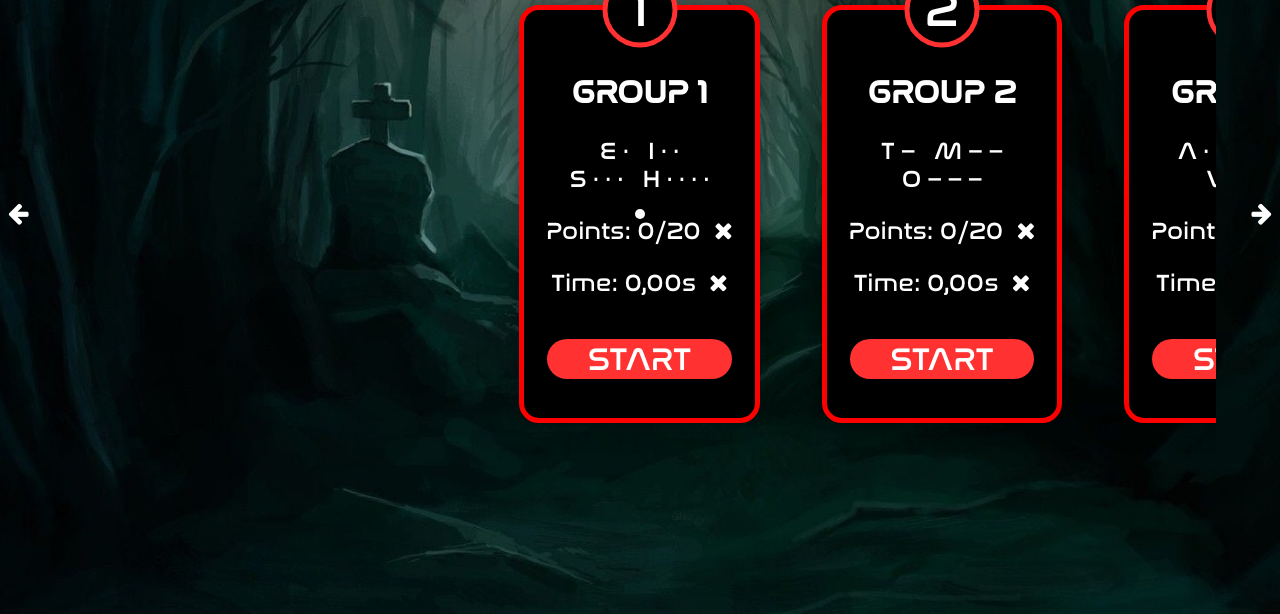
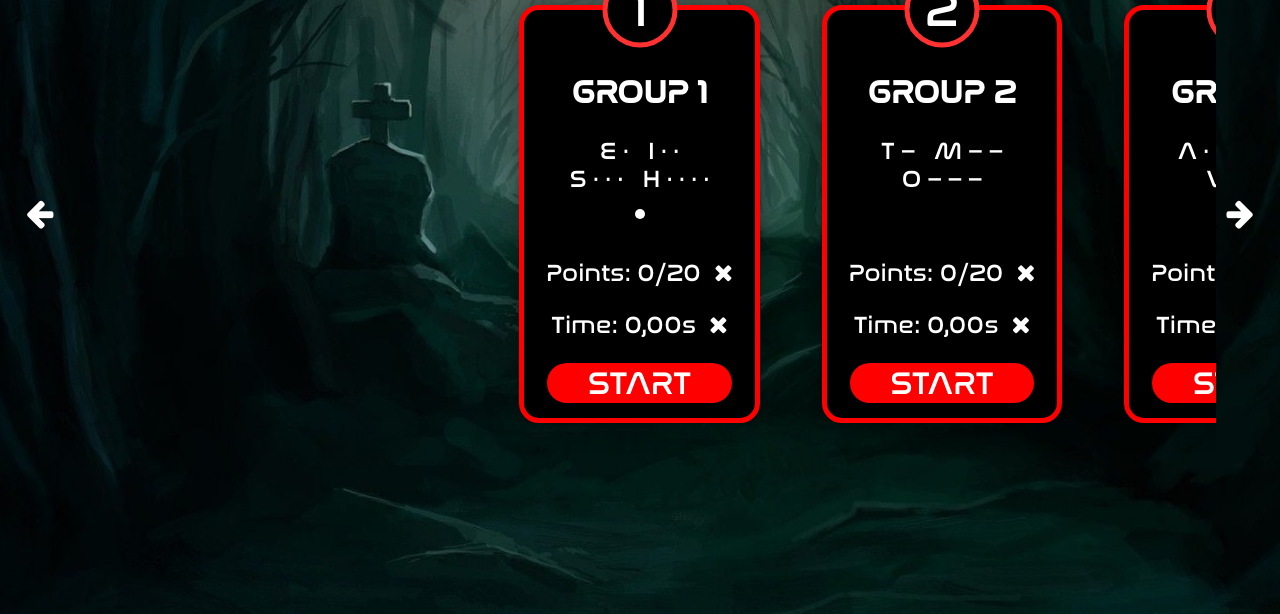
Before and after one commit to Cvetaca/MORSE, a Flask app: page /dev in a window 1280 px wide. Shown: the part 186-800 px from the top of the page. Run offline with Flask 3, Linux system fonts and the light colour scheme.

Commit message:
Finished game levels

```diff
--- a/templates/game.html
+++ b/templates/game.html
@@ -171,11 +171,12 @@
             height: 40px;
             margin-bottom: 10px;
             font-size: 32px;
-            background-color: #FF3131;
+            background-color: red;
             border: none;
             color: white;
             cursor: pointer;
             font-family: nasalization-rg;
+            transition: background-color 0.5s;
         }
 
         .game-button:hover {
@@ -190,9 +191,9 @@
             z-index: 1;
             border: none;
             color: white;
-            font-size: 24px;
+            font-size: 32px;
             cursor: pointer;
-            left: 2px;
+            left: 20px;
         }
         .buttonRight {
             position: fixed;
@@ -202,9 +203,9 @@
             z-index: 1;
             border: none;
             color: white;
-            font-size: 24px;
+            font-size: 32px;
             cursor: pointer;
-            right: 2px;
+            right: 20px;
         }
 
         .scroll-buttons button.right {
@@ -260,112 +261,138 @@
             <br><br>
             <h2>GROUP 1</h2>
             <p>E &centerdot;  &nbsp; I &centerdot; &centerdot;<br>S &centerdot; &centerdot; &centerdot; &nbsp; H &centerdot; &centerdot; &centerdot; &centerdot;</p>
+            <br>
             <p>Points: <span id="L1">0</span>/20 &nbsp;<i class="fa fa-times"></i></p>
             <p>Time: <span id="L1T">0,00</span>s &nbsp;<i class="fa fa-times"></i></p>
-            <br>
             <button class="game-button">START</button>
         </div>
         <div class="card" data-level="2"> <!-- Added data-level attribute -->
             <br><br>
             <h2>GROUP 2</h2>
             <p>T &ndash; &nbsp; M 	&ndash;	&ndash;<br>O 	&ndash;	&ndash;	&ndash;</p>
+            <br>
             <p>Points: <span id="L1">0</span>/20 &nbsp;<i class="fa fa-times"></i></p>
             <p>Time: <span id="L1T">0,00</span>s &nbsp;<i class="fa fa-times"></i></p>
-            <br>
             <button class="game-button">START</button>
         </div>
         <div class="card" data-level="3"> <!-- Added data-level attribute -->
             <br><br>
             <h2>GROUP 3</h2>
             <p>A &centerdot; &ndash; &nbsp; U 	&centerdot; &centerdot; &ndash;<br>V 	&centerdot; &centerdot; &centerdot; &ndash;</p>
+            <br>
             <p>Points: <span id="L1">0</span>/20 &nbsp;<i class="fa fa-times"></i></p>
             <p>Time: <span id="L1T">0,00</span>s &nbsp;<i class="fa fa-times"></i></p>
-            <br>
             <button class="game-button">START</button>
         </div>
         <div class="card" data-level="4"> <!-- Added data-level attribute -->
             <br><br>
             <h2>GROUP 4</h2>
             <p>N &ndash; &centerdot; &nbsp; D 	&ndash; &centerdot; &centerdot; <br>B 	&ndash; &centerdot; &centerdot; &centerdot; </p>
+            <br>
             <p>Points: <span id="L1">0</span>/20 &nbsp;<i class="fa fa-times"></i></p>
             <p>Time: <span id="L1T">0,00</span>s &nbsp;<i class="fa fa-times"></i></p>
-            <br>
             <button class="game-button">START</button>
         </div>
         <div class="card" data-level="5"> <!-- Added data-level attribute -->
             <br><br>
             <h2>GROUP 5</h2>
             <p>P  &centerdot; &ndash; &ndash; &centerdot;<br>R &centerdot; &ndash; &centerdot;</p>
+            <br>
             <p>Points: <span id="L1">0</span>/20 &nbsp;<i class="fa fa-times"></i></p>
             <p>Time: <span id="L1T">0,00</span>s &nbsp;<i class="fa fa-times"></i></p>
-            <br>
             <button class="game-button">START</button>
         </div>
         <div class="card" data-level="6"> <!-- Added data-level attribute -->
             <br><br>
             <h2>GROUP 6</h2>
             <p>X &ndash; &centerdot; &centerdot; &ndash; <br>K &ndash; &centerdot; &ndash;</p>
+            <br>
             <p>Points: <span id="L1">0</span>/20 &nbsp;<i class="fa fa-times"></i></p>
             <p>Time: <span id="L1T">0,00</span>s &nbsp;<i class="fa fa-times"></i></p>
-            <br>
             <button class="game-button">START</button>
         </div>
         <div class="card" data-level="7"> <!-- Added data-level attribute -->
             <br><br>
             <h2>GROUP 7</h2>
             <p>G &ndash; &ndash; &centerdot;<br>W &centerdot; &ndash; &ndash;</p>
+            <br>
             <p>Points: <span id="L1">0</span>/20 &nbsp;<i class="fa fa-times"></i></p>
             <p>Time: <span id="L1T">0,00</span>s &nbsp;<i class="fa fa-times"></i></p>
-            <br>
             <button class="game-button">START</button>
         </div>
         <div class="card" data-level="8"> <!-- Added data-level attribute -->
             <br><br>
             <h2>GROUP 8</h2>
             <p>L &centerdot; &ndash; &centerdot; &centerdot;<br>F &centerdot; &centerdot; &ndash; &centerdot;</p>
+            <br>
             <p>Points: <span id="L1">0</span>/20 &nbsp;<i class="fa fa-times"></i></p>
             <p>Time: <span id="L1T">0,00</span>s &nbsp;<i class="fa fa-times"></i></p>
-            <br>
             <button class="game-button">START</button>
         </div>
         <div class="card" data-level="9"> <!-- Added data-level attribute -->
             <br><br>
             <h2>GROUP 9</h2>
             <p>Y &ndash; &centerdot; &ndash; &ndash;<br>Q &ndash; &ndash; &centerdot; &ndash;</p>
+            <br>
             <p>Points: <span id="L1">0</span>/20 &nbsp;<i class="fa fa-times"></i></p>
             <p>Time: <span id="L1T">0,00</span>s &nbsp;<i class="fa fa-times"></i></p>
-            <br>
             <button class="game-button">START</button>
         </div>
         <div class="card" data-level="10"> <!-- Added data-level attribute -->
             <br><br>
             <h2>REMAINING</h2>
             <p>C &ndash; &centerdot; &ndash; &centerdot; &nbsp; J &centerdot; &ndash; &ndash; &ndash; <br> Z &ndash; &ndash; &centerdot; &centerdot;</p>
+            <br>
             <p>Points: <span id="L1">0</span>/20 &nbsp;<i class="fa fa-times"></i></p>
             <p>Time: <span id="L1T">0,00</span>s &nbsp;<i class="fa fa-times"></i></p>
-            <br>
             <button class="game-button">START</button>
         </div>
         <div class="card" data-level="11"> <!-- Added data-level attribute -->
             <br><br>
-            <h2>NUMBERS</h2>
-            <p></p>
+            <h2>NUMBERS 1</h2>
+            <p>From:&nbsp;1 &centerdot; &ndash; &ndash; &ndash; &ndash;
+            <br>To:&nbsp;5 &centerdot; &centerdot; &centerdot; &centerdot; &centerdot;</p>
+            <br>
             <p>Points: <span id="L1">0</span>/20 &nbsp;<i class="fa fa-times"></i></p>
             <p>Time: <span id="L1T">0,00</span>s &nbsp;<i class="fa fa-times"></i></p>
-            <br>
             <button class="game-button">START</button>
         </div>
         <div class="card" data-level="12"> <!-- Added data-level attribute -->
-            <h2>Level 12</h2>
+            <br><br>
+            <h2>NUMBERS 2</h2>
+            <p>From:&nbsp;6 &ndash; &centerdot; &centerdot; &centerdot; &centerdot;
+            <br>To:&nbsp;0 &ndash; &ndash; &ndash; &ndash; &ndash;</p>
+            <br>
+            <p>Points: <span id="L1">0</span>/20 &nbsp;<i class="fa fa-times"></i></p>
+            <p>Time: <span id="L1T">0,00</span>s &nbsp;<i class="fa fa-times"></i></p>
+            <button class="game-button">START</button>
         </div>
         <div class="card" data-level="13"> <!-- Added data-level attribute -->
-            <h2>Level 13</h2>
+            <br><br>
+            <h2>MIX</h2>
+            <p>Speed level<br>SLOW</p>
+            <br>
+            <p>Points: <span id="L1">0</span>/20 &nbsp;<i class="fa fa-times"></i></p>
+            <p>Time: <span id="L1T">0,00</span>s &nbsp;<i class="fa fa-times"></i></p>
+            <button class="game-button">START</button>
         </div>
         <div class="card" data-level="14"> <!-- Added data-level attribute -->
-            <h2>Level 14</h2>
+            <br><br>
+            <h2>MIX</h2>
+            <p>Speed level<br>MID</p>
+            <br>
+            <p>Points: <span id="L1">0</span>/20 &nbsp;<i class="fa fa-times"></i></p>
+            <p>Time: <span id="L1T">0,00</span>s &nbsp;<i class="fa fa-times"></i></p>
+            <button class="game-button">START</button>
         </div>
         <div class="card" data-level="15"> <!-- Added data-level attribute -->
-            <h2>Level 15</h2>
+            <br><br>
+            <h2>MIX</h2>
+            <p>Speed level<br>FAST</p>
+            <br>
+            <p>Points: <span id="L1">0</span>/20 &nbsp;<i class="fa fa-times"></i></p>
+            <p>Time: <span id="L1T">0,00</span>s &nbsp;<i class="fa fa-times"></i></p>
+            <button class="game-button">START</button>
         </div>
         <div class="cardDEAD"><h2>Card x</h2></div>
         <div class="cardDEAD"><h2>Card x</h2></div>
```
